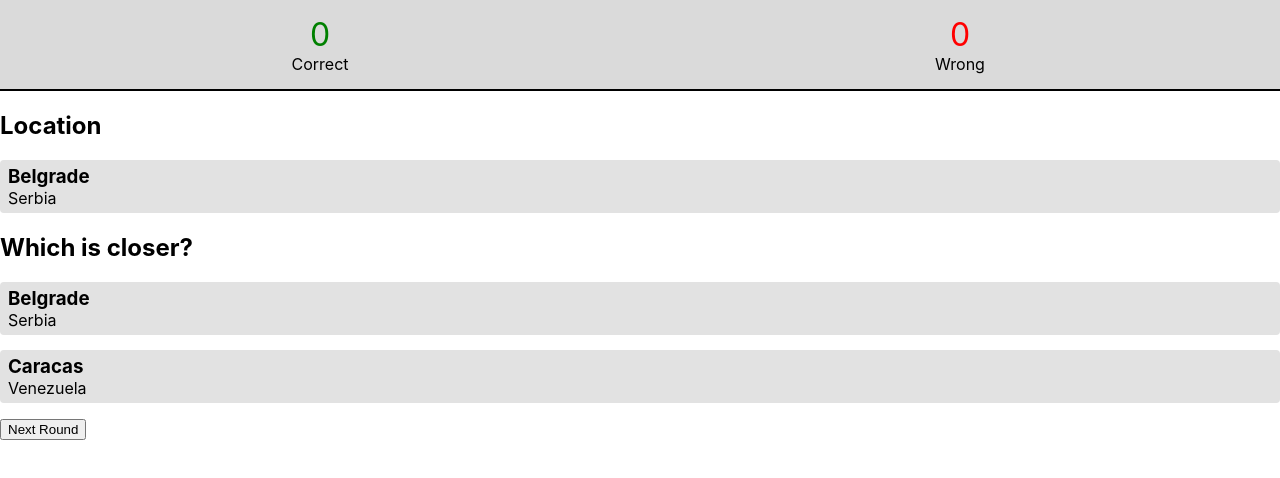
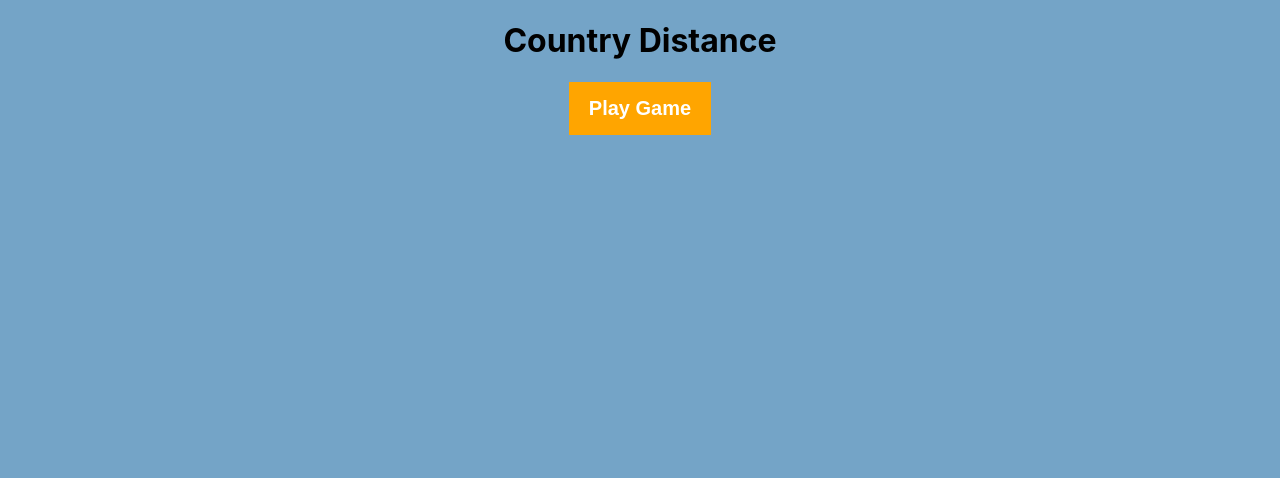
Before and after one commit to JohnAkerman/country-distance, a React (Create React App) app: page / in a window 1280 px wide. Shown: the top 478 px of the page. Built offline with nearby package versions, Linux system fonts and the light colour scheme.

Commit message:
Created MainMenu component with splash and game screens

```diff
--- a/src/App.js
+++ b/src/App.js
@@ -3,7 +3,7 @@ import './App.css';
 
 import { distanceBetween, randomBetween } from './lib/helpers'
 
-import { Capital, Scoreboard } from './components'
+import { Capital, Scoreboard, MainMenu } from './components'
 
 import capitals from './lib/capitalData.json'
 
@@ -133,6 +133,7 @@ class App extends Component {
   render() {
     return (
         <div className="container">
+            <MainMenu menu='splash' />
             <Scoreboard total={this.state.totalAnswers} correct={this.state.correctAnswers} wrong={this.state.wrongAnswers} />
             <h2>Location</h2>
             <Capital location={this.state.start.location} data={this.state.start.data} type="question" />
--- a/src/components/Capital/Capital.css
+++ b/src/components/Capital/Capital.css
@@ -3,6 +3,7 @@
     border-radius: 4px;
     padding: 5px 8px;
     margin-bottom: 15px;
+    cursor: pointer;
 }
 
 .capital.is-selected {
--- /dev/null
+++ b/src/components/MainMenu/MainMenu.css
@@ -0,0 +1,19 @@
+.menu.menu--splash {
+    position: absolute;
+    top: 0;
+    right: 0;
+    bottom: 0;
+    left: 0;
+    background-color: #74a4c7;
+    text-align: center;
+}
+
+.menu .btn {
+    border: 0;
+    appearance: none;
+    padding: 15px 20px;
+    background-color: orange;
+    color: white;
+    font-weight: bold;  font-size: 20px;
+    cursor: pointer;
+}
--- /dev/null
+++ b/src/components/MainMenu/MainMenu.js
@@ -0,0 +1,48 @@
+import React, { Component } from 'react'
+import './MainMenu.css'
+
+class MainMenu extends Component {
+
+    // Diffferent menus
+    // Game - WHere you are asked questions
+    // Splash - Splash menu
+    // Settings - WHere you can control settings
+    // GameOver - Where end results are shown
+    constructor(props) {
+        super(props)
+
+        const menuTypes = {
+            game: 'game',
+            splash: 'splash',
+            setting: 'settings',
+            gameover: 'gameover'
+        }
+
+        this.state = {
+            currentMenu: this.props.menu
+        }
+    }
+
+    changeMenu(type) {
+        this.setState({ currentMenu: type })
+    }
+
+    menuBtn = (newMenu) => {
+        this.changeMenu(newMenu)
+    }
+
+    render() {
+        if (this.state.currentMenu === 'game') {
+            return (null)
+        } else if (this.state.currentMenu === 'splash') {
+            return (
+                <div className="menu menu--splash">
+                    <h1>Country Distance</h1>
+                    <button className="btn" onClick={this.menuBtn.bind(this, 'game')}>Play Game</button>
+                </div>
+            )
+        }
+    }
+}
+
+export default MainMenu
--- a/src/components/index.js
+++ b/src/components/index.js
@@ -1,2 +1,3 @@
 export {default as Capital} from './Capital/Capital'
 export {default as Scoreboard} from './Scoreboard/Scoreboard'
+export {default as MainMenu} from './MainMenu/MainMenu'
```
